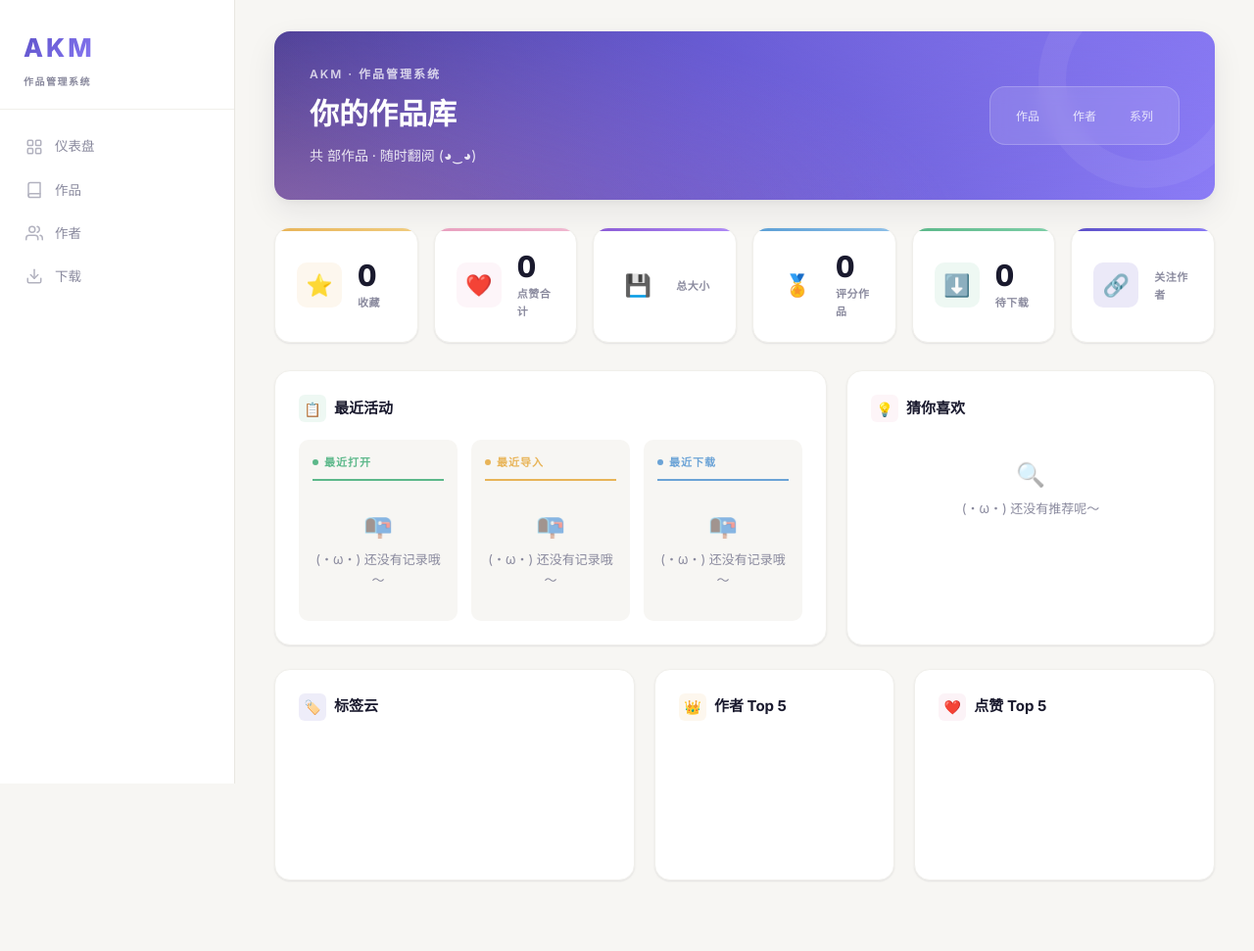
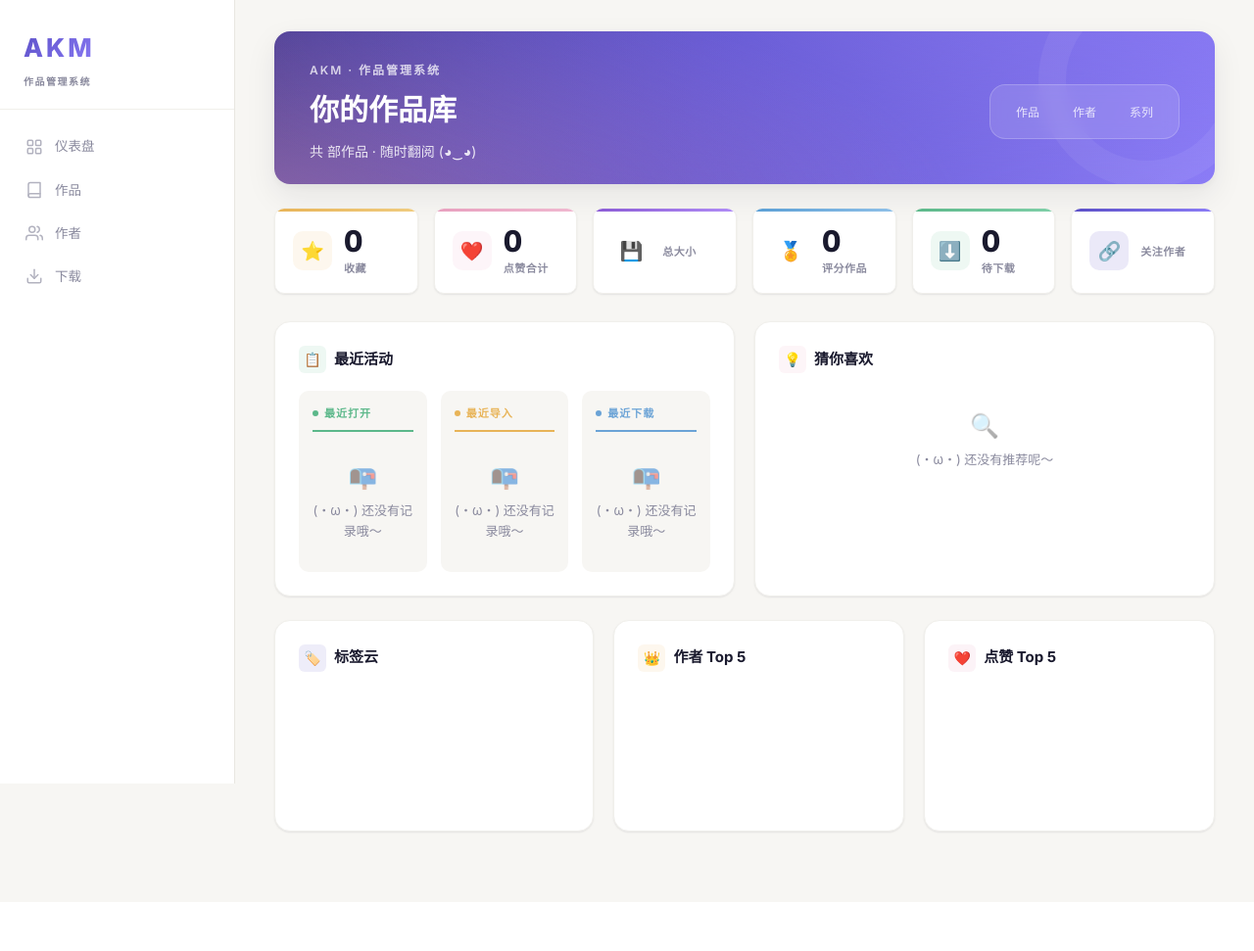
Before and after one commit to passersbyc/AKM, a FastAPI app: template templates/dashboard.html in a window 1280 px wide. Shown: the whole page at 98% size. After the commit the page ends 852 px from the top, so only its background shows below. Run offline with FastAPI, Linux system fonts and the light colour scheme; the template is opened without the code that fills it, so the values that code supplies are empty; parts of the project's set-up code (start-up, migrations or seed data) failed here and were passed over.

Commit message:
refactor: 仪表盘布局比例调整（分类分布并入 Hero、统计卡紧凑、模块等宽化）

```diff
--- a/static/css/style.css
+++ b/static/css/style.css
@@ -184,16 +184,16 @@ a { color: var(--primary); }
   gap: 16px; margin-bottom: 28px;
 }
 .stat-card {
-  background: var(--surface); border-radius: var(--radius);
-  padding: 22px; box-shadow: var(--shadow-sm);
-  display: flex; align-items: center; gap: 16px;
+  background: var(--surface); border-radius: var(--radius-sm);
+  padding: 16px 18px; box-shadow: var(--shadow-sm);
+  display: flex; align-items: center; gap: 12px;
   border: 1px solid var(--border-light);
   position: relative; overflow: hidden;
   transition: transform var(--transition), box-shadow var(--transition);
 }
 .stat-card::before {
   content: ''; position: absolute; top: 0; left: 0; right: 0;
-  height: 3px; border-radius: var(--radius) var(--radius) 0 0;
+  height: 3px; border-radius: var(--radius-sm) var(--radius-sm) 0 0;
 }
 .stat-card:hover { transform: translateY(-2px); box-shadow: var(--shadow-lg); }
 .stat-card.stat-purple::before { background: linear-gradient(90deg, #5b4fc7, #8b7cf6); }
@@ -202,11 +202,11 @@ a { color: var(--primary); }
 .stat-card.stat-amber::before { background: linear-gradient(90deg, #e8b458, #f0cc80); }
 .stat-card.stat-blue::before { background: linear-gradient(90deg, #5b9fd5, #8fc0e8); }
 .stat-card.stat-violet::before { background: linear-gradient(90deg, #8b5bd5, #b08cf6); }
-.stat-value-sm { font-size: 20px; }
+.stat-value-sm { font-size: 17px; }
 .stat-icon {
-  width: 46px; height: 46px; border-radius: var(--radius-sm);
+  width: 40px; height: 40px; border-radius: var(--radius-sm);
   display: flex; align-items: center; justify-content: center;
-  font-size: 22px; flex-shrink: 0;
+  font-size: 19px; flex-shrink: 0;
 }
 .stat-purple .stat-icon { background: var(--primary-glow); }
 .stat-pink .stat-icon { background: var(--accent-glow); }
@@ -218,8 +218,8 @@ a { color: var(--primary); }
 
 /* ── Dashboard Layout ── */
 .dashboard-row { display: grid; gap: 20px; margin-bottom: 24px; }
-.dashboard-row.row-2col { grid-template-columns: 3fr 2fr; }
-.dashboard-row.row-3col { grid-template-columns: 1.2fr 0.8fr 1fr; }
+.dashboard-row.row-2col { grid-template-columns: 1fr 1fr; }
+.dashboard-row.row-3col { grid-template-columns: 1.1fr 1fr 1fr; }
 
 /* ── Activity ── */
 .activity-columns { display: grid; grid-template-columns: repeat(3, 1fr); gap: 14px; }
@@ -467,8 +467,7 @@ a.detail-tag:hover { background: var(--primary); color: #fff; }
 
 /* ── Dashboard Hero ── */
 .dash-hero {
-  display: flex; align-items: center; justify-content: space-between;
-  gap: 24px; padding: 34px 36px; margin-bottom: 28px;
+  padding: 30px 36px 22px; margin-bottom: 24px;
   border-radius: var(--radius);
   background:
     radial-gradient(1000px 300px at 85% -40%, rgba(139,124,246,0.55), transparent),
@@ -481,6 +480,10 @@ a.detail-tag:hover { background: var(--primary); color: #fff; }
   width: 220px; height: 220px; border-radius: 50%;
   border: 28px solid rgba(255,255,255,0.06);
 }
+.dash-hero-top {
+  display: flex; align-items: center; justify-content: space-between;
+  gap: 24px; position: relative; z-index: 1;
+}
 .dash-hero-kicker {
   font-size: 12px; font-weight: 600; letter-spacing: 2px;
   text-transform: uppercase; opacity: 0.75; margin-bottom: 6px;
@@ -489,7 +492,7 @@ a.detail-tag:hover { background: var(--primary); color: #fff; }
 .dash-hero-sub { font-size: 14px; opacity: 0.85; margin: 0; }
 .dash-hero-stats {
   display: flex; gap: 34px; position: relative; z-index: 1;
-  padding: 18px 26px; border-radius: var(--radius);
+  padding: 16px 26px; border-radius: var(--radius);
   background: rgba(255,255,255,0.12); backdrop-filter: blur(8px);
   border: 1px solid rgba(255,255,255,0.2);
 }
@@ -497,10 +500,22 @@ a.detail-tag:hover { background: var(--primary); color: #fff; }
 .hero-stat-value { font-size: 30px; font-weight: 800; font-variant-numeric: tabular-nums; }
 .hero-stat-label { font-size: 12px; opacity: 0.8; margin-top: 2px; }
 
+/* Hero 内嵌分类分布 */
+.dash-hero-dist {
+  margin-top: 20px; padding-top: 16px;
+  border-top: 1px solid rgba(255,255,255,0.18);
+  position: relative; z-index: 1;
+}
+.dash-hero-dist .type-stack-bar {
+  background: rgba(255,255,255,0.18); margin-bottom: 10px;
+}
+.dash-hero-dist .type-legend-item { color: rgba(255,255,255,0.9); }
+.dash-hero-dist .type-legend-item b { color: #fff; }
+.dash-hero-dist .legend-dot { opacity: 0.95; }
+
 /* ── 分类分段条 ── */
-.type-dist-card { margin-bottom: 24px; }
 .type-stack-bar {
-  display: flex; height: 14px; border-radius: 8px; overflow: hidden;
+  display: flex; height: 12px; border-radius: 8px; overflow: hidden;
   background: var(--bg-subtle); margin-bottom: 12px;
 }
 .type-stack-seg { height: 100%; transition: filter var(--transition); }
@@ -510,8 +525,8 @@ a.detail-tag:hover { background: var(--primary); color: #fff; }
 .seg-2 { background: linear-gradient(90deg, #e8a0bf, #f0b8d0); }
 .seg-3 { background: linear-gradient(90deg, #5cb88a, #7fcfa8); }
 .seg-4 { background: linear-gradient(90deg, #5b9fd5, #8fc0e8); }
-.type-legend { display: flex; flex-wrap: wrap; gap: 8px 22px; }
-.type-legend-item { font-size: 13px; color: var(--text-secondary); display: flex; align-items: center; gap: 6px; }
+.type-legend { display: flex; flex-wrap: wrap; gap: 6px 20px; }
+.type-legend-item { font-size: 12px; color: var(--text-secondary); display: flex; align-items: center; gap: 6px; }
 .type-legend-item b { color: var(--text); font-variant-numeric: tabular-nums; }
 .legend-dot { width: 10px; height: 10px; border-radius: 3px; display: inline-block; }
 .dot-0 { background: #5b4fc7; }
@@ -804,8 +819,8 @@ a.detail-tag:hover { background: var(--primary); color: #fff; }
   .dashboard-row.row-3col > :last-child { grid-column: 1 / -1; }
 }
 @media (max-width: 1024px) {
-  .stats-grid { grid-template-columns: repeat(2, 1fr); }
-  .dash-hero { flex-direction: column; align-items: flex-start; padding: 26px 22px; }
+  .stats-grid { grid-template-columns: repeat(3, 1fr); }
+  .dash-hero-top { flex-direction: column; align-items: flex-start; }
   .dash-hero-stats { width: 100%; justify-content: space-around; }
   .hero-stat-value { font-size: 24px; }
   .dashboard-row.row-2col { grid-template-columns: 1fr; }
--- a/templates/dashboard.html
+++ b/templates/dashboard.html
@@ -2,8 +2,9 @@
 {% block title %}AKM · 仪表盘{% endblock %}
 {% block content %}
 
-<!-- Hero 横幅 -->
+<!-- Hero 横幅（内嵌分类分布） -->
 <section class="dash-hero animate-in">
+    <div class="dash-hero-top">
         <div class="dash-hero-text">
             <div class="dash-hero-kicker">AKM · 作品管理系统</div>
             <h1 class="dash-hero-title">你的作品库</h1>
@@ -23,15 +24,9 @@
                 <div class="hero-stat-label">系列</div>
             </div>
         </div>
-</section>
-
-<!-- 分类分布（分段堆叠条） -->
+    </div>
     {% if type_share %}
-<section class="card type-dist-card animate-in animate-in-delay-1">
-    <h2 class="card-title">
-        <span class="card-title-icon" style="background: rgba(91,159,213,0.1); color: #5b9fd5;">📊</span>
-        分类分布
-    </h2>
+    <div class="dash-hero-dist">
         <div class="type-stack-bar">
             {% for t in type_share %}
             <div class="type-stack-seg seg-{{ loop.index0 % 5 }}" style="width: {{ t.pct }}%"
@@ -46,8 +41,9 @@
             </span>
             {% endfor %}
         </div>
+    </div>
+    {% endif %}
 </section>
-{% endif %}
 
 <!-- 统计卡片 -->
 <section class="stats-grid">
@@ -65,7 +61,7 @@
             <div class="stat-label">点赞合计</div>
         </div>
     </div>
-    <div class="stat-card stat-violet animate-in animate-in-delay-2">
+    <div class="stat-card stat-violet animate-in animate-in-delay-1">
         <div class="stat-icon">💾</div>
         <div class="stat-info">
             <div class="stat-value stat-value-sm">{{ stats.total_size_human }}</div>
@@ -79,14 +75,14 @@
             <div class="stat-label">评分作品</div>
         </div>
     </div>
-    <div class="stat-card stat-teal animate-in animate-in-delay-3">
+    <div class="stat-card stat-teal animate-in animate-in-delay-2">
         <div class="stat-icon">⬇️</div>
         <div class="stat-info">
             <div class="stat-value" data-count="{{ stats.queue_pending }}">0</div>
             <div class="stat-label">待下载</div>
         </div>
     </div>
-    <div class="stat-card stat-purple animate-in animate-in-delay-3">
+    <div class="stat-card stat-purple animate-in animate-in-delay-2">
         <div class="stat-icon">🔗</div>
         <div class="stat-info">
             <div class="stat-value">{{ stats.follow_stats.get('active', 0) + stats.follow_stats.get('paused', 0) + stats.follow_stats.get('dead', 0) }}</div>
```
Lines whose indentation alone changed are shown as unchanged.
